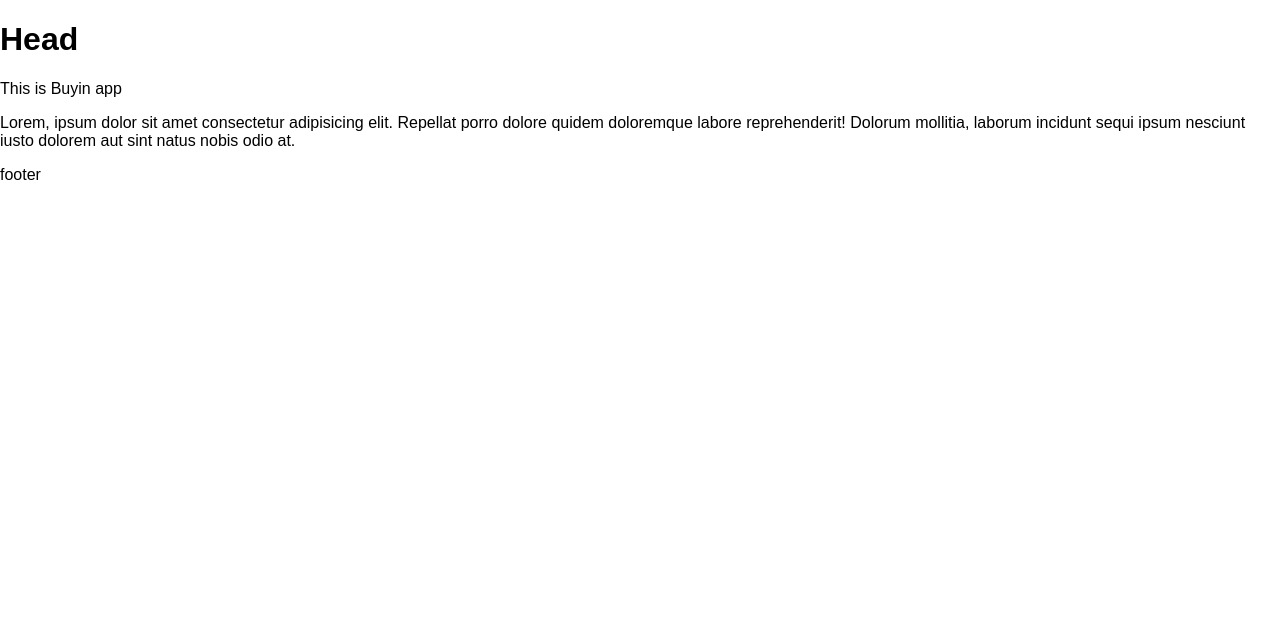
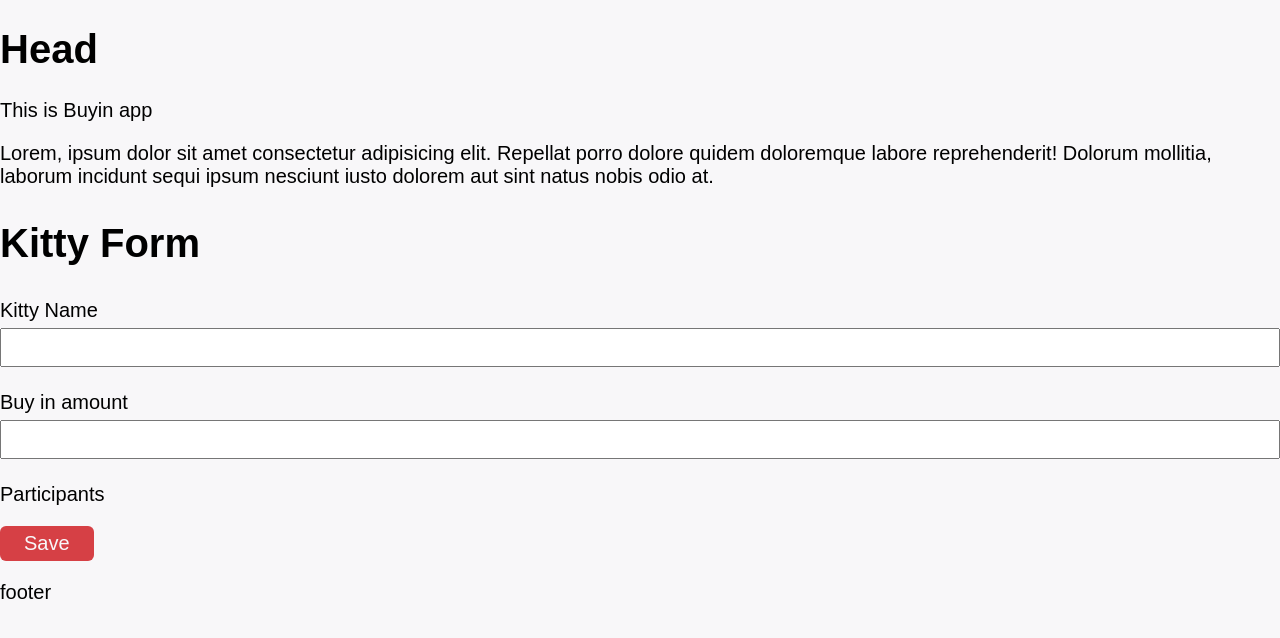
Before and after one commit to CianORuanaidh/buy-in, a React (Create React App) app: page / in a window 1280 px wide. Shown: the top 638 px of the page. Built offline with nearby package versions, Linux system fonts and the light colour scheme.

Commit message:
Some FE work

```diff
--- a/src/App.js
+++ b/src/App.js
@@ -1,4 +1,5 @@
 import './App.scss';
+import KittyForm from './components/KittyForm/KittyForm';
 
 function App() {
   return (
@@ -9,6 +10,7 @@ function App() {
       <main>
         <p>This is Buyin app</p>
         <p>Lorem, ipsum dolor sit amet consectetur adipisicing elit. Repellat porro dolore quidem doloremque labore reprehenderit! Dolorum mollitia, laborum incidunt sequi ipsum nesciunt iusto dolorem aut sint natus nobis odio at.</p>
+        <KittyForm></KittyForm>
       </main>
       <footer>
         <p>footer</p>
--- a/src/App.scss
+++ b/src/App.scss
@@ -1,3 +1,39 @@
+
+$color-culture-white: #F8F7F9;
+$color-night-black: #100404;
+$color-prussian-blue: #1D3354;
+$color-vermillion-red: #D64045;
+$color-light-cyan: #E9FFF9;
+$color-powder-blue: #9ED8DB;
+$color-queen-blue: #467599;
+
+$space-one: 6px;
+$space-two: $space-one * 2;
+$space-three: $space-two * 2;
+$space-four: $space-three * 2;
+
+.btn {
+    color: $color-culture-white;
+    background-color: $color-vermillion-red;
+    padding: $space-one $space-three;
+    border-radius: $space-one;
+    transition: background-color 0.4s ease;
+    border: none;
+}
+
+.btn:hover,
+.btn:focus,
+.btn:active {
+    transition: background-color 0.4s ease;
+    background-color: darken($color-vermillion-red, 10%);
+}
+
+html {
+    font-size: 125%;
+    background-color: $color-culture-white;
+}
+
+
 // .App {
 //   text-align: center;
 // }
--- /dev/null
+++ b/src/components/KittyForm/KittyForm.js
@@ -0,0 +1,64 @@
+import React from 'react';
+import './KittyForm.scss';
+
+/*
+* form for creating a new Kitty
+*/
+class KittyForm extends React.Component {
+    constructor(props) {
+        super(props);
+        this.state = {
+            kittyName: '',
+            buyInAmount: '',
+            numberOfParticipents: undefined
+        };
+
+        this.handleKittyNameChange = this.handleKittyNameChange.bind(this);
+        this.handleKittyBuyInAmountChange = this.handleKittyBuyInAmountChange.bind(this);
+        this.handleSubmit = this.handleSubmit.bind(this);
+    }
+
+    handleKittyNameChange(event) {
+        this.setState({ kittyName: event.target.value});
+    }
+
+    handleKittyBuyInAmountChange(event) {
+        this.setState({ buyInAmount: event.target.value});
+    }
+
+    handleSubmit(event) {
+        event.preventDefault();
+        console.log(this.state);
+    }
+
+    render() {
+        return (
+            <section>
+                <h1>Kitty Form</h1>
+                <form onSubmit={this.handleSubmit}>
+                    <div className="text-input">
+                        <label htmlFor="kitty-name">Kitty Name</label>
+                        <input id="kitty-name"type="text" value={this.state.kittyName} onChange={this.handleKittyNameChange}/>
+                    </div>
+
+                    <div className="number-input">
+                        <label htmlFor="buyInAmount">Buy in amount</label>
+                        <input id="buyInAmount" type="number" value={this.state.buyInAmount} onChange={this.handleKittyBuyInAmountChange}/>
+                    </div>
+
+                    <p>Participants</p>
+
+                    {/* <div className="text-input">
+                        <label htmlFor="participent-name">Name</label>
+                        <input id="participent-name" type="text" value={this.state.numberOfParticipents} onChange={this.handleChange}/>
+                    </div> */}
+
+                    <button className="btn" type="submit">Save</button>
+
+                </form>
+            </section>
+        );
+    }
+}
+
+export default KittyForm;
--- /dev/null
+++ b/src/components/KittyForm/KittyForm.scss
@@ -0,0 +1,18 @@
+@import '../../App.scss';
+
+.text-input,
+.number-input {
+
+    margin-bottom: $space-three;
+
+    label {
+        display: block;
+        margin-bottom: $space-one;
+    }
+
+    input {
+        padding: $space-one $space-two;
+        width: 100%;
+    }
+
+}
```
